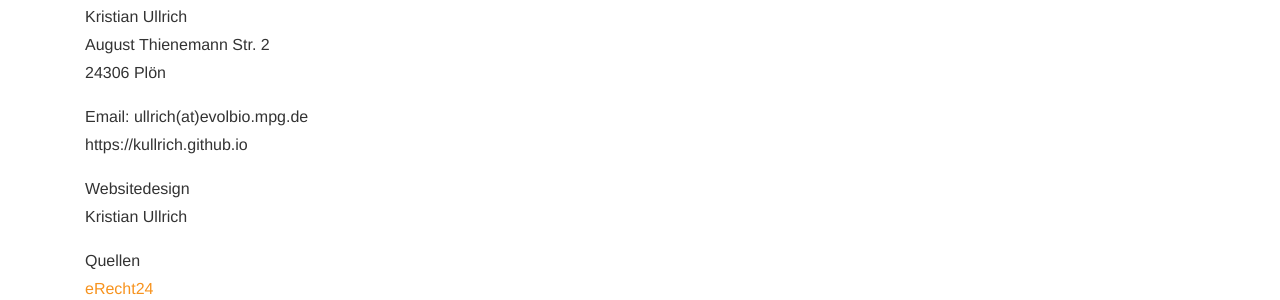
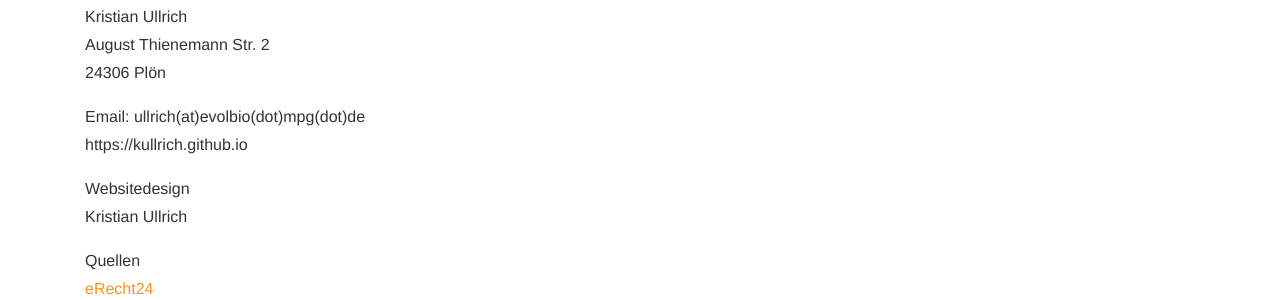
Before and after one commit to kullrich/kullrich.github.io, a Jekyll site: the page built from imprint.markdown, in a window 1280 px wide and 900 px high. Shown: the part 199-499 px from the top of the window. Built offline with Jekyll 4.4.1, drawn with Linux system fonts in a browser that asks for light colours.

Commit message:
#updated aboutme

```diff
--- a/_includes/aboutme.html
+++ b/_includes/aboutme.html
@@ -82,10 +82,11 @@
                                 <div class="timeline-body">
                                     <p class="text-muted"><a href="https://github.com/kullrich"><i class="fab fa-github"></i> kullrich</a></p>
                                     <p class="text-muted"><a href="https://gitlab.gwdg.de/kristian.ullrich"><i class="fab fa-gitlab"></i> kristian.ullrich</a></p>
+                                    <p class="text-muted"><a href="https://www.researchgate.net/profile/Kristian-Ullrich"><i class="fab fa-researchgate"></i> Kristian-Ullrich</a></p>
                                     <p class="text-muted"><a href="https://orcid.org/0000-0003-4308-9626"><i class="fab fa-orcid"></i> 0000-0003-4308-9626</a></p>
                                     <br>
                                     <h6 class="subheading">Contact</h6>
-                                    <p class="text-muted">ullrich@evolbio.mpg.de</p>
+                                    <p class="text-muted">ullrich(at)evolbio(dot)mpg(dot)de</p>
                                     <p class="text-muted">Scientific IT group</p>
                                     <p class="text-muted">Department of Evolutionary Biology</p>
                                     <p class="text-muted">August Thienemann Str. 2</p>
--- a/_includes/imprint.html
+++ b/_includes/imprint.html
@@ -11,7 +11,7 @@
           24306 Plön
         </p>
         <p>
-        Email: ullrich(at)evolbio.mpg.de<br />
+        Email: ullrich(at)evolbio(dot)mpg(dot)de<br />
         https://kullrich.github.io
         </p>
       </div>
```
